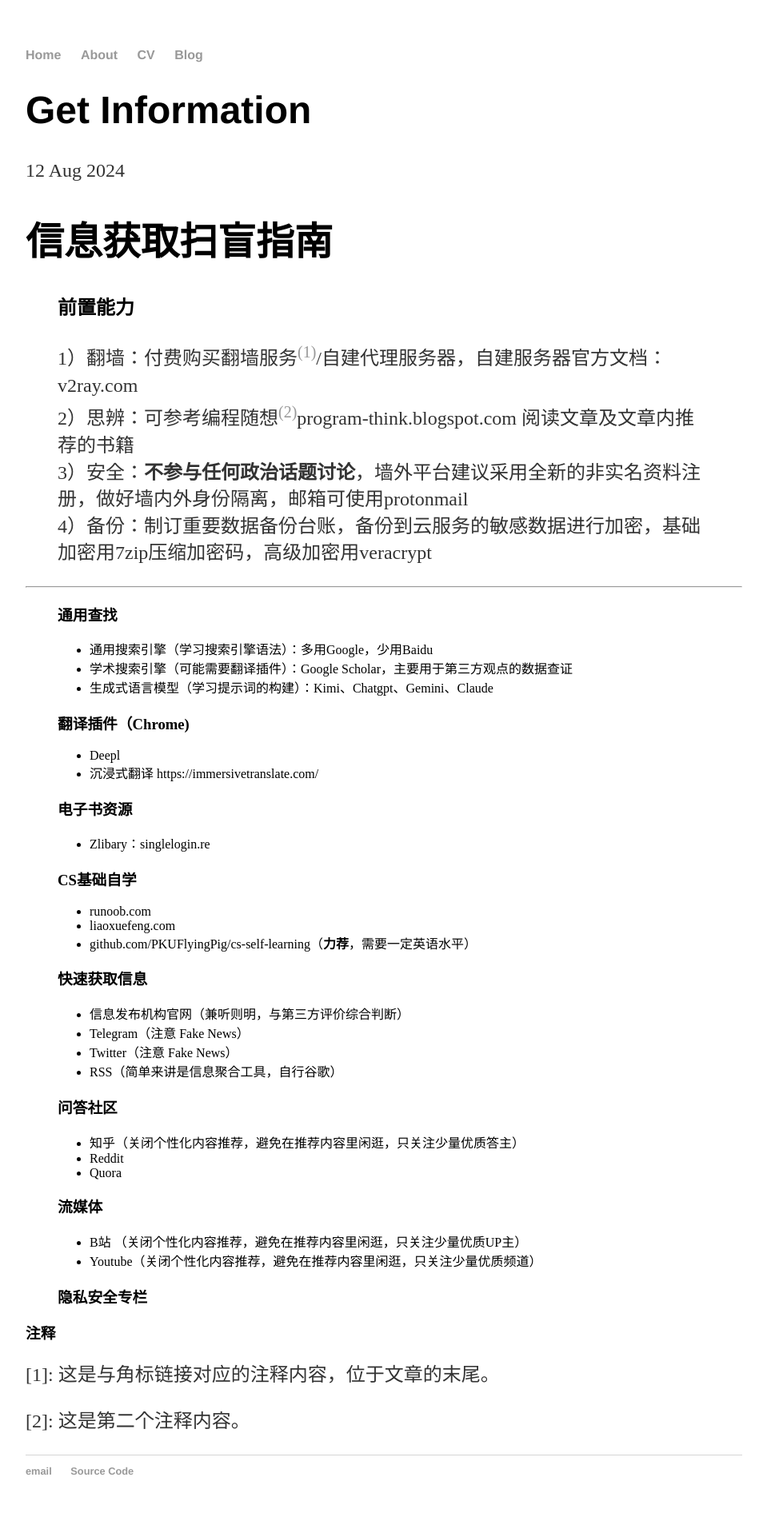
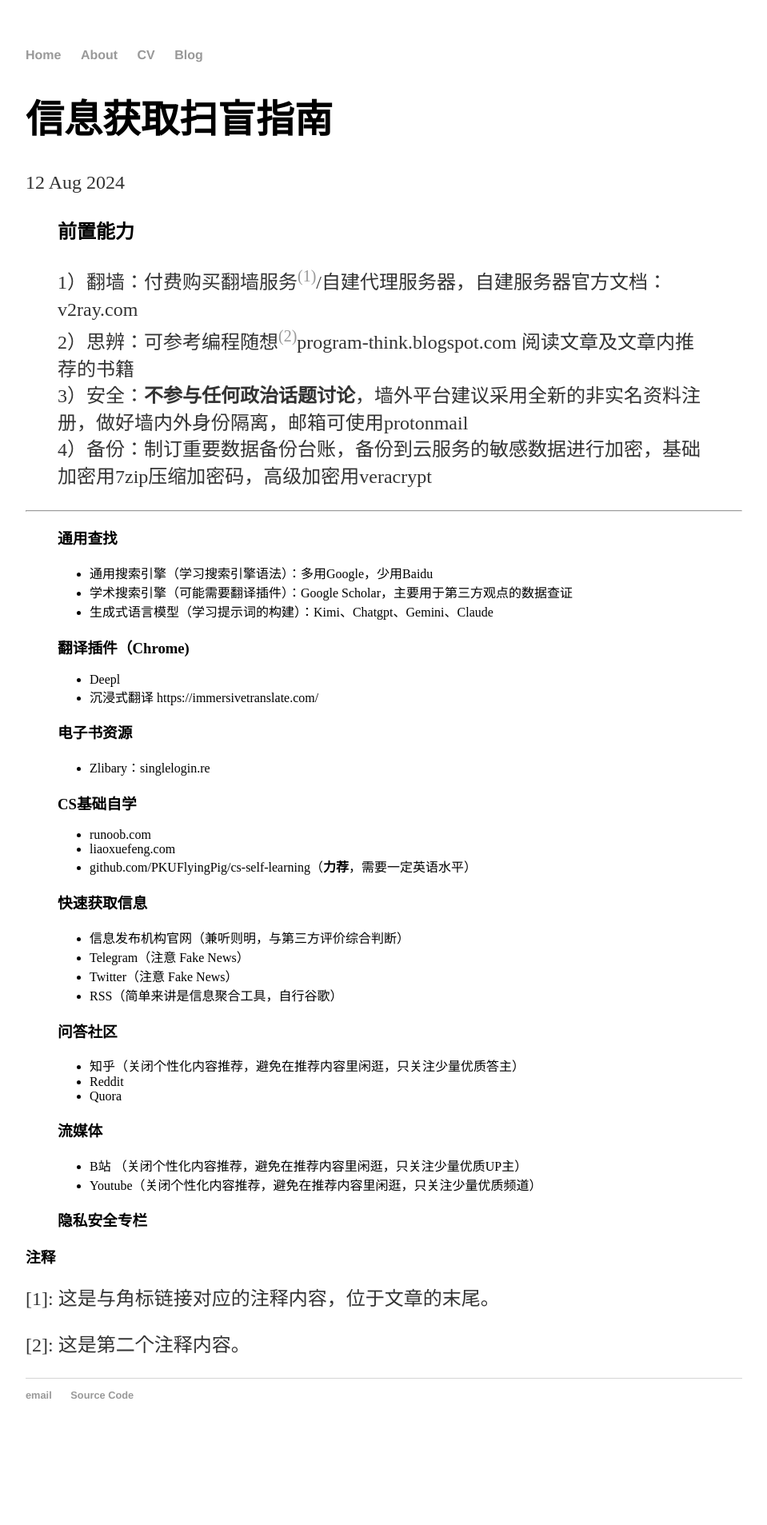
Before and after one commit to cnt2/cnt2.github.io, a Jekyll site: the page built from _posts/2024-08-12-get-information.md, in a window 1280 px wide. Shown: the whole page at 80% size, without its empty margins (160-1119 px from the left). Built offline with Jekyll 4.4.1, drawn with Linux system fonts in a browser that asks for light colours; our own code applies the rules of GitHub Pages for plain Markdown files; after the commit the page ends 1812 px from its top, so only the background shows below that; some of the changed lines change nothing that is shown.

Commit message:
Update 2024-08-12-get-information.md

```diff
--- a/_posts/2024-08-12-get-information.md
+++ b/_posts/2024-08-12-get-information.md
@@ -1,4 +1,8 @@
-# 信息获取扫盲指南
+---
+layout: post
+title: "信息获取扫盲指南"
+data: 2024-08-12
+---
 
 > ## 前置能力
 1）翻墙：付费购买翻墙服务[<sup>(1)</sup>](#note1)/自建代理服务器，自建服务器官方文档：v2ray.com
```
